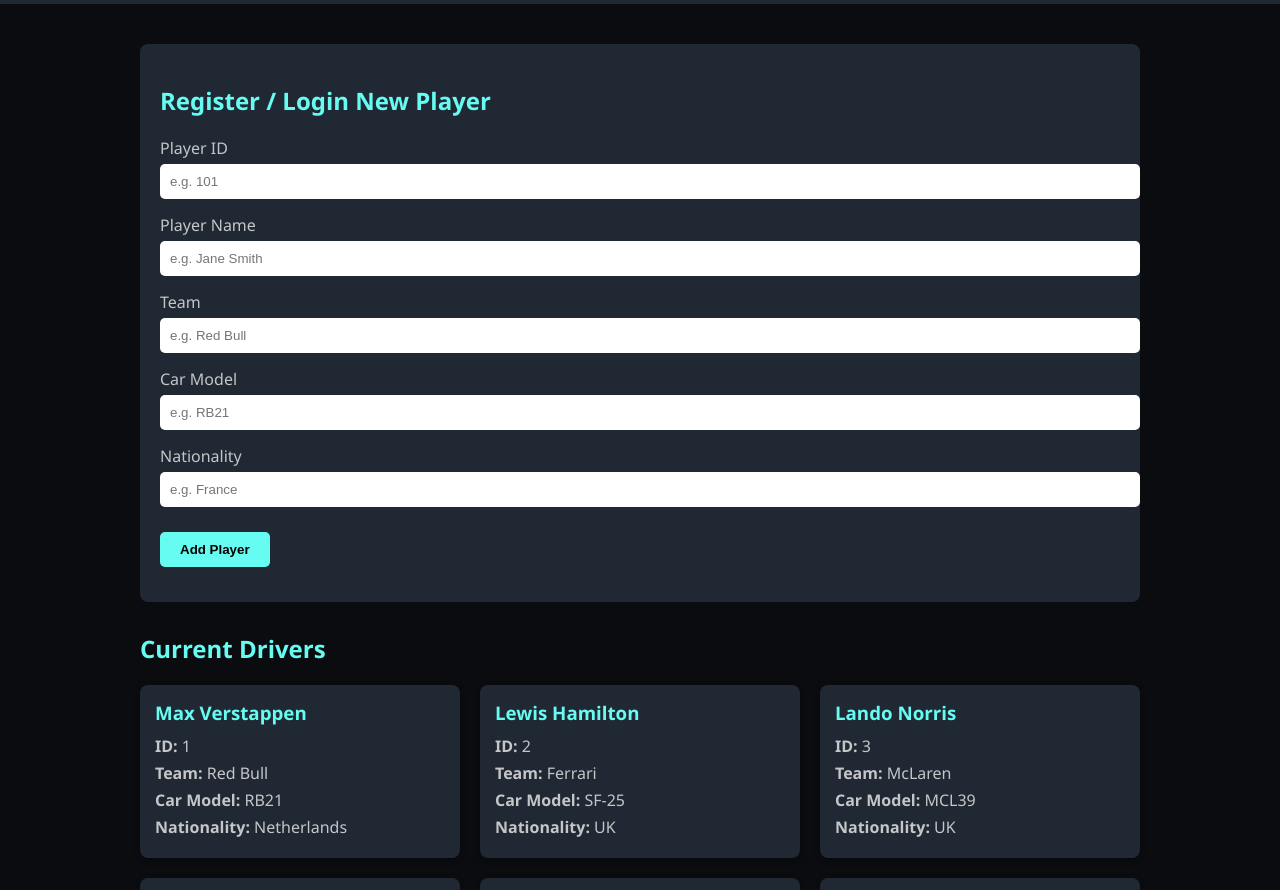
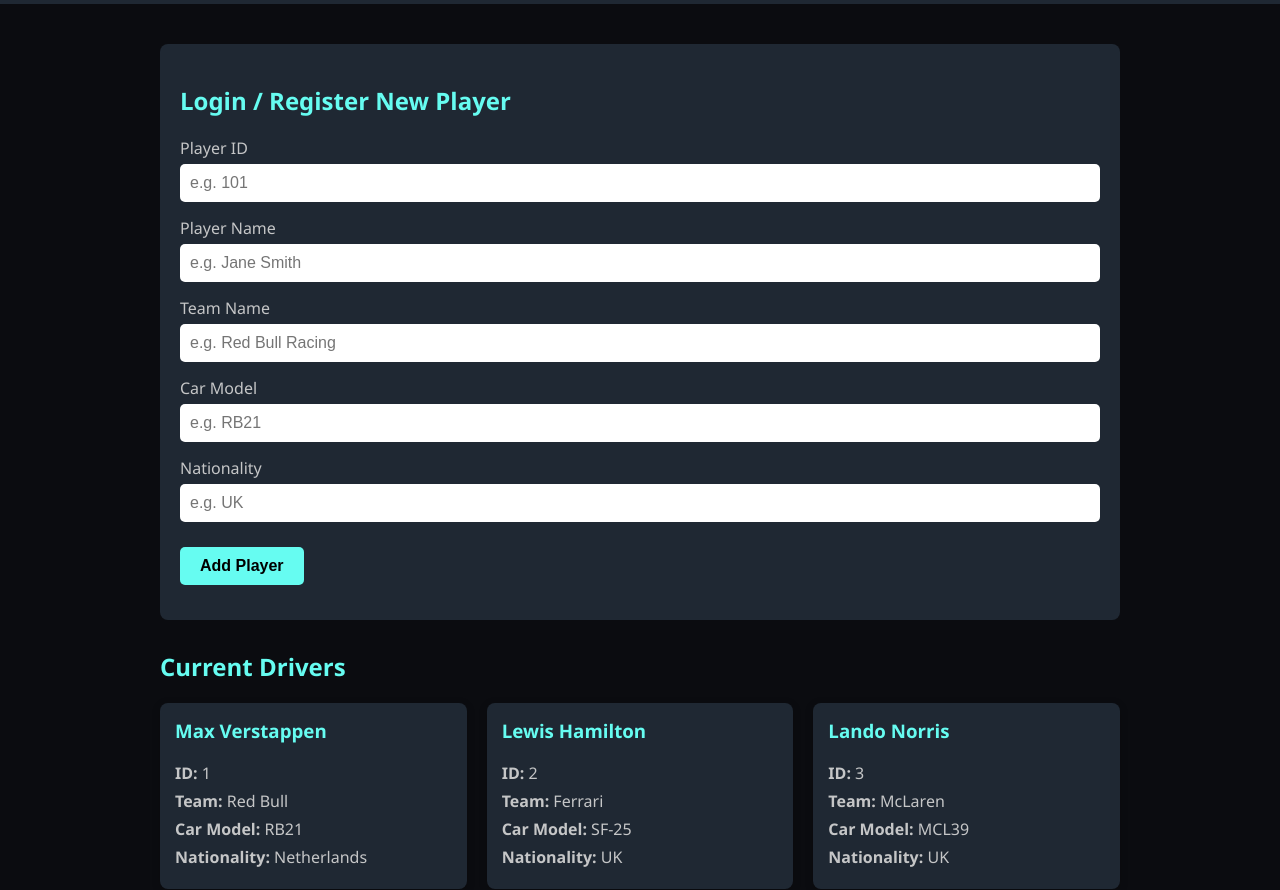
Before and after one commit to Chiru-0722/collab, a plain HTML site: page index.html in a window 1280 px wide. Shown: the part 79-969 px from the top of the page. Drawn offline with Linux system fonts and the light colour scheme.

Commit message:
Update index.html
Formula 1

```diff
--- a/index.html
+++ b/index.html
@@ -2,9 +2,12 @@
 <html lang="en">
 <head>
   <meta charset="UTF-8" />
-  <title>Formula 1 Players Portal</title>
+  <title>Formula 1 Driver Portal</title>
   <meta name="viewport" content="width=device-width, initial-scale=1.0" />
   <style>
+    * {
+      box-sizing: border-box;
+    }
     body {
       margin: 0;
       font-family: 'Segoe UI', sans-serif;
@@ -29,14 +32,14 @@
       padding: 20px;
     }
 
-    .form-box {
+    .form-section {
       background-color: #1f2833;
       padding: 20px;
       border-radius: 8px;
       margin-bottom: 30px;
     }
 
-    .form-box h2 {
+    .form-section h2 {
       margin-bottom: 20px;
       color: #66fcf1;
     }
@@ -56,6 +59,7 @@
       padding: 10px;
       border: none;
       border-radius: 5px;
+      font-size: 16px;
     }
 
     .form-group button {
@@ -63,12 +67,13 @@
       border: none;
       padding: 10px 20px;
       font-weight: bold;
+      font-size: 16px;
       border-radius: 5px;
       cursor: pointer;
       margin-top: 10px;
     }
 
-    .grid {
+    .players {
       display: grid;
       grid-template-columns: repeat(auto-fit, minmax(260px, 1fr));
       gap: 20px;
@@ -78,65 +83,68 @@
       background-color: #1f2833;
       padding: 15px;
       border-radius: 8px;
-      box-shadow: 0 2px 6px rgba(0,0,0,0.3);
+      box-shadow: 0 2px 8px rgba(0,0,0,0.2);
     }
 
     .card h3 {
-      margin: 0 0 10px;
+      margin-top: 0;
       color: #66fcf1;
     }
 
     .card p {
-      margin: 5px 0;
+      margin: 6px 0;
       color: #c5c6c7;
     }
 
     footer {
       text-align: center;
-      padding: 15px;
+      padding: 20px;
       background-color: #1f2833;
       color: #45a29e;
+      margin-top: 30px;
     }
   </style>
 </head>
 <body>
 
   <header>
-    <h1>Formula 1 Data Portal - 2025</h1>
+    <h1>Formula 1 Driver Data Portal</h1>
   </header>
 
   <div class="container">
 
-    <section class="form-box">
-      <h2>Register / Login New Player</h2>
+    <!-- Form Section -->
+    <section class="form-section">
+      <h2>Login / Register New Player</h2>
       <div class="form-group">
         <label for="playerId">Player ID</label>
-        <input type="text" id="playerId" placeholder="e.g. 101" />
+        <input type="text" id="playerId" placeholder="e.g. 101">
       </div>
       <div class="form-group">
         <label for="playerName">Player Name</label>
-        <input type="text" id="playerName" placeholder="e.g. Jane Smith" />
+        <input type="text" id="playerName" placeholder="e.g. Jane Smith">
       </div>
       <div class="form-group">
-        <label for="playerTeam">Team</label>
-        <input type="text" id="playerTeam" placeholder="e.g. Red Bull" />
+        <label for="playerTeam">Team Name</label>
+        <input type="text" id="playerTeam" placeholder="e.g. Red Bull Racing">
       </div>
       <div class="form-group">
         <label for="playerCar">Car Model</label>
-        <input type="text" id="playerCar" placeholder="e.g. RB21" />
+        <input type="text" id="playerCar" placeholder="e.g. RB21">
       </div>
       <div class="form-group">
         <label for="playerNationality">Nationality</label>
-        <input type="text" id="playerNationality" placeholder="e.g. France" />
+        <input type="text" id="playerNationality" placeholder="e.g. UK">
       </div>
       <div class="form-group">
         <button onclick="addPlayer()">Add Player</button>
       </div>
     </section>
 
+    <!-- Player Display Section -->
     <h2 style="color: #66fcf1;">Current Drivers</h2>
-    <div class="grid" id="playerGrid">
-      <!-- Player cards rendered here -->
+    <div class="players" id="playerList">
+      <!-- JavaScript injects player cards here -->
     </div>
 
   </div>
@@ -146,6 +154,7 @@
   </footer>
 
   <script>
+    // Initial 10 players
     const players = [
       { id: 1, name: "Max Verstappen", team: "Red Bull", car: "RB21", nationality: "Netherlands" },
       { id: 2, name: "Lewis Hamilton", team: "Ferrari", car: "SF-25", nationality: "UK" },
@@ -160,16 +169,16 @@
     ];
 
     function renderPlayers() {
-      const grid = document.getElementById('playerGrid');
-      grid.innerHTML = '';
-      players.forEach(p => {
-        grid.innerHTML += `
+      const list = document.getElementById("playerList");
+      list.innerHTML = ""; // clear previous content
+      players.forEach(player => {
+        list.innerHTML += `
           <div class="card">
-            <h3>${p.name}</h3>
-            <p><strong>ID:</strong> ${p.id}</p>
-            <p><strong>Team:</strong> ${p.team}</p>
-            <p><strong>Car Model:</strong> ${p.car}</p>
-            <p><strong>Nationality:</strong> ${p.nationality}</p>
+            <h3>${player.name}</h3>
+            <p><strong>ID:</strong> ${player.id}</p>
+            <p><strong>Team:</strong> ${player.team}</p>
+            <p><strong>Car Model:</strong> ${player.car}</p>
+            <p><strong>Nationality:</strong> ${player.nationality}</p>
           </div>
         `;
       });
@@ -187,14 +196,22 @@
         return;
       }
 
-      players.push({ id, name, team, car, nationality });
+      players.push({
+        id,
+        name,
+        team,
+        car,
+        nationality
+      });
+
       renderPlayers();
 
-      document.getElementById('playerId').value = '';
-      document.getElementById('playerName').value = '';
-      document.getElementById('playerTeam').value = '';
-      document.getElementById('playerCar').value = '';
-      document.getElementById('playerNationality').value = '';
+      // Clear form
+      document.getElementById('playerId').value = "";
+      document.getElementById('playerName').value = "";
+      document.getElementById('playerTeam').value = "";
+      document.getElementById('playerCar').value = "";
+      document.getElementById('playerNationality').value = "";
     }
 
     // Initial render
```
